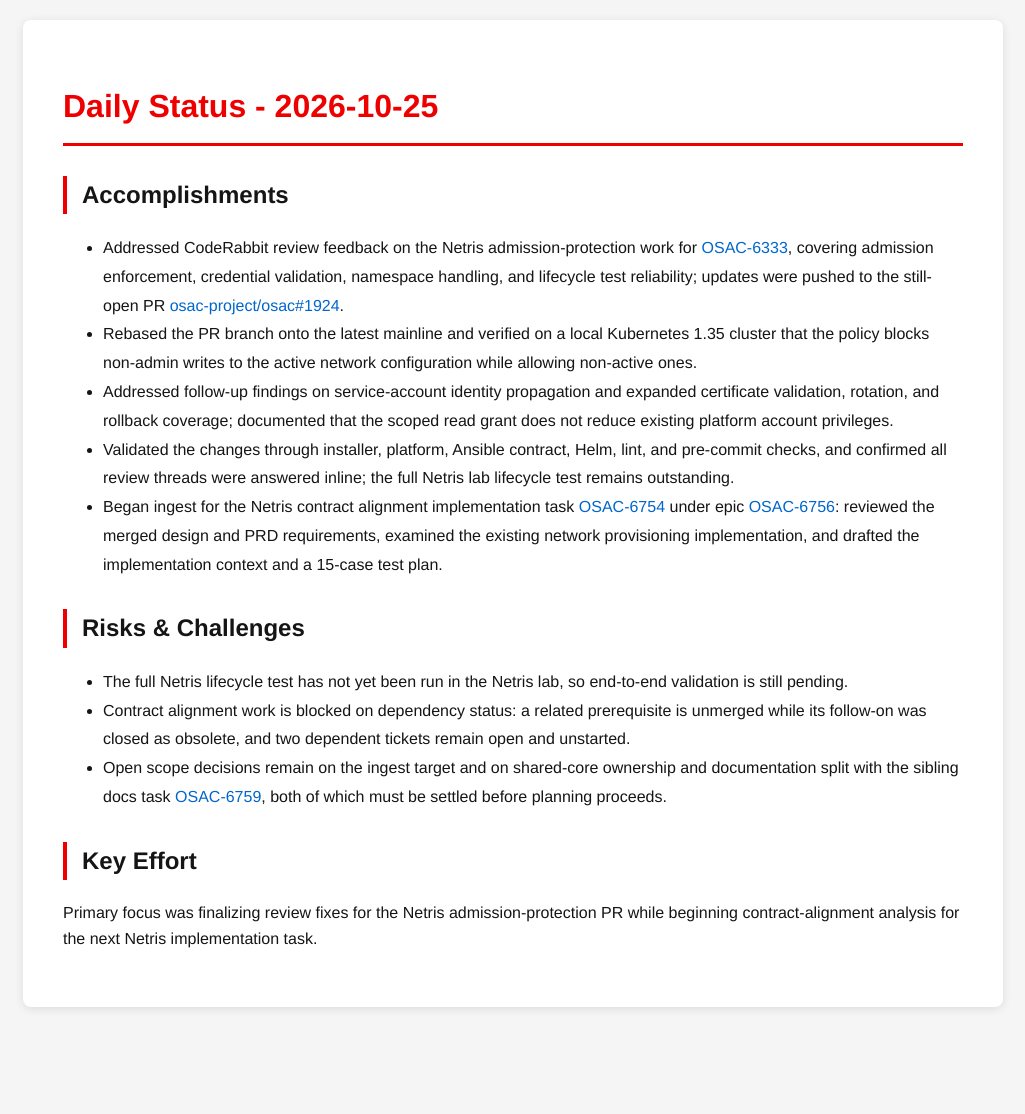
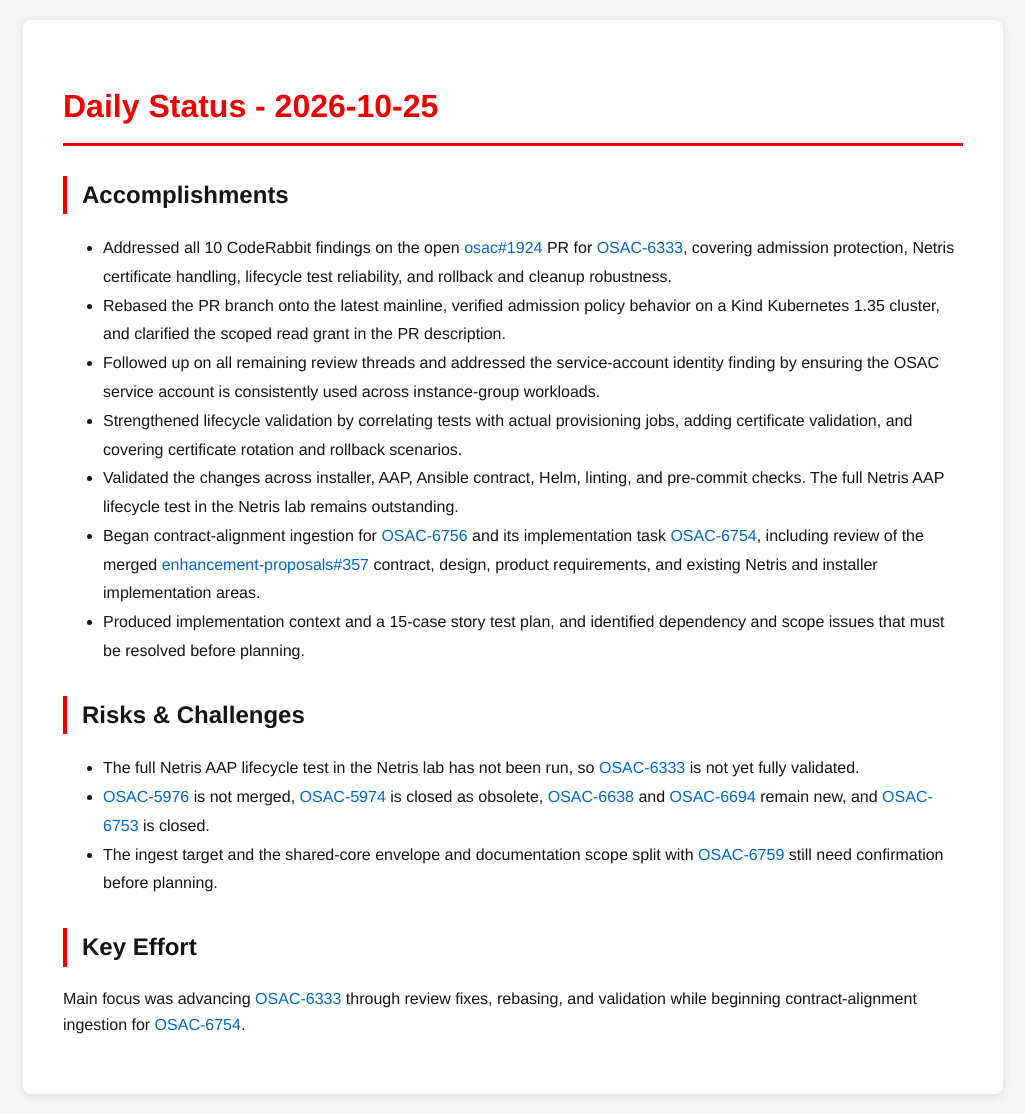
Before and after one commit to tzvatot/daily-status, a Jekyll site: the page built from 2026-10-25.md, in a window 1280 px wide. Shown: the whole page, without its empty margins (127-1152 px from the left). Built offline with Jekyll 4.4.1, drawn with Linux system fonts in a browser that asks for light colours; before the commit the page ends 1027 px from its top, so only the background shows below that.

Commit message:
Daily status update - 2026-10-25

```diff
--- a/2026-10-25.md
+++ b/2026-10-25.md
@@ -7,16 +7,18 @@
 # Daily Status - 2026-10-25
 
 ## Accomplishments
-- Addressed CodeRabbit review feedback on the Netris admission-protection work for [OSAC-6333](https://redhat.atlassian.net/browse/OSAC-6333), covering admission enforcement, credential validation, namespace handling, and lifecycle test reliability; updates were pushed to the still-open PR [osac-project/osac#1924](https://github.com/osac-project/osac/pull/1924).
-- Rebased the PR branch onto the latest mainline and verified on a local Kubernetes 1.35 cluster that the policy blocks non-admin writes to the active network configuration while allowing non-active ones.
-- Addressed follow-up findings on service-account identity propagation and expanded certificate validation, rotation, and rollback coverage; documented that the scoped read grant does not reduce existing platform account privileges.
-- Validated the changes through installer, platform, Ansible contract, Helm, lint, and pre-commit checks, and confirmed all review threads were answered inline; the full Netris lab lifecycle test remains outstanding.
-- Began ingest for the Netris contract alignment implementation task [OSAC-6754](https://redhat.atlassian.net/browse/OSAC-6754) under epic [OSAC-6756](https://redhat.atlassian.net/browse/OSAC-6756): reviewed the merged design and PRD requirements, examined the existing network provisioning implementation, and drafted the implementation context and a 15-case test plan.
+- Addressed all 10 CodeRabbit findings on the open [osac#1924](https://github.com/osac-project/osac/pull/1924) PR for [OSAC-6333](https://redhat.atlassian.net/browse/OSAC-6333), covering admission protection, Netris certificate handling, lifecycle test reliability, and rollback and cleanup robustness.
+- Rebased the PR branch onto the latest mainline, verified admission policy behavior on a Kind Kubernetes 1.35 cluster, and clarified the scoped read grant in the PR description.
+- Followed up on all remaining review threads and addressed the service-account identity finding by ensuring the OSAC service account is consistently used across instance-group workloads.
+- Strengthened lifecycle validation by correlating tests with actual provisioning jobs, adding certificate validation, and covering certificate rotation and rollback scenarios.
+- Validated the changes across installer, AAP, Ansible contract, Helm, linting, and pre-commit checks. The full Netris AAP lifecycle test in the Netris lab remains outstanding.
+- Began contract-alignment ingestion for [OSAC-6756](https://redhat.atlassian.net/browse/OSAC-6756) and its implementation task [OSAC-6754](https://redhat.atlassian.net/browse/OSAC-6754), including review of the merged [enhancement-proposals#357](https://github.com/osac-project/enhancement-proposals/pull/357) contract, design, product requirements, and existing Netris and installer implementation areas.
+- Produced implementation context and a 15-case story test plan, and identified dependency and scope issues that must be resolved before planning.
 
 ## Risks & Challenges
-- The full Netris lifecycle test has not yet been run in the Netris lab, so end-to-end validation is still pending.
-- Contract alignment work is blocked on dependency status: a related prerequisite is unmerged while its follow-on was closed as obsolete, and two dependent tickets remain open and unstarted.
-- Open scope decisions remain on the ingest target and on shared-core ownership and documentation split with the sibling docs task [OSAC-6759](https://redhat.atlassian.net/browse/OSAC-6759), both of which must be settled before planning proceeds.
+- The full Netris AAP lifecycle test in the Netris lab has not been run, so [OSAC-6333](https://redhat.atlassian.net/browse/OSAC-6333) is not yet fully validated.
+- [OSAC-5976](https://redhat.atlassian.net/browse/OSAC-5976) is not merged, [OSAC-5974](https://redhat.atlassian.net/browse/OSAC-5974) is closed as obsolete, [OSAC-6638](https://redhat.atlassian.net/browse/OSAC-6638) and [OSAC-6694](https://redhat.atlassian.net/browse/OSAC-6694) remain new, and [OSAC-6753](https://redhat.atlassian.net/browse/OSAC-6753) is closed.
+- The ingest target and the shared-core envelope and documentation scope split with [OSAC-6759](https://redhat.atlassian.net/browse/OSAC-6759) still need confirmation before planning.
 
 ## Key Effort
-Primary focus was finalizing review fixes for the Netris admission-protection PR while beginning contract-alignment analysis for the next Netris implementation task.
+Main focus was advancing [OSAC-6333](https://redhat.atlassian.net/browse/OSAC-6333) through review fixes, rebasing, and validation while beginning contract-alignment ingestion for [OSAC-6754](https://redhat.atlassian.net/browse/OSAC-6754).
```
